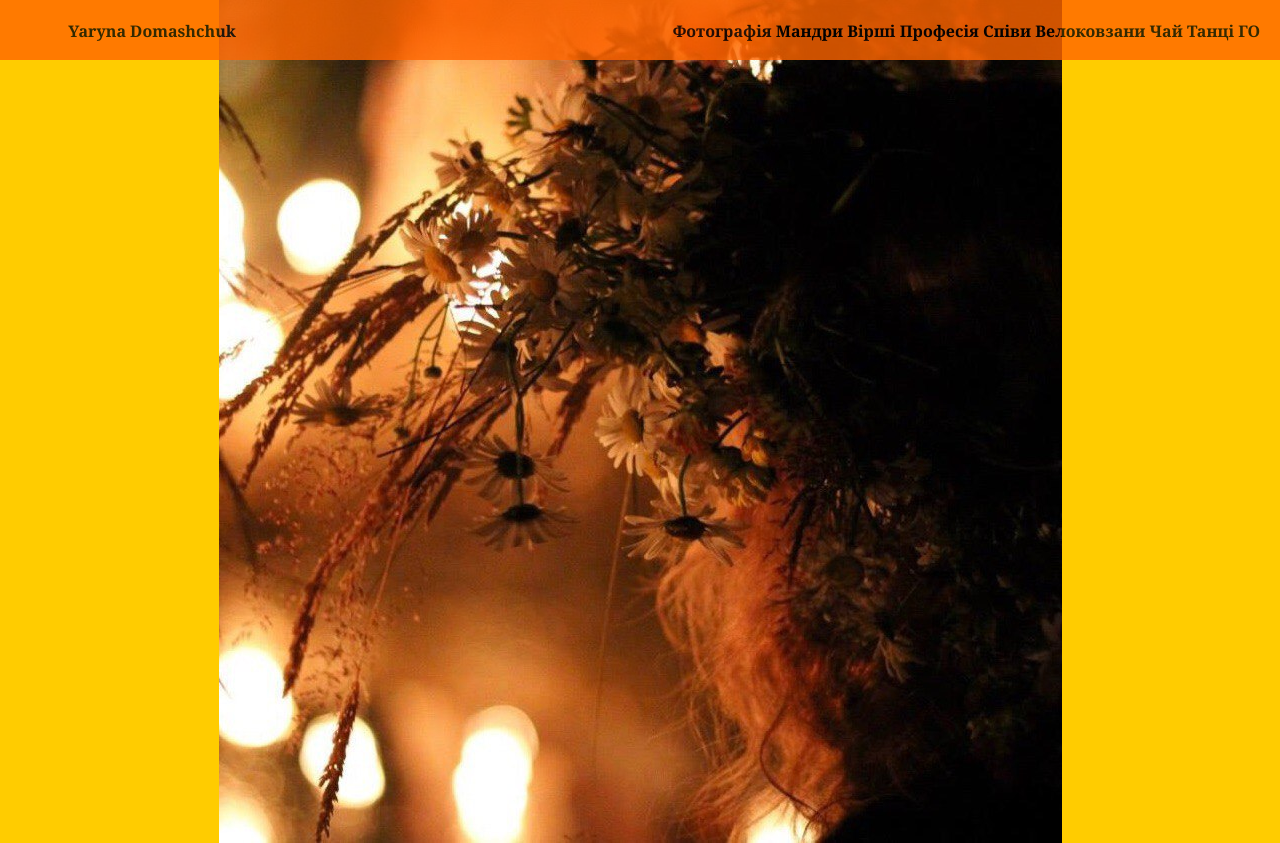
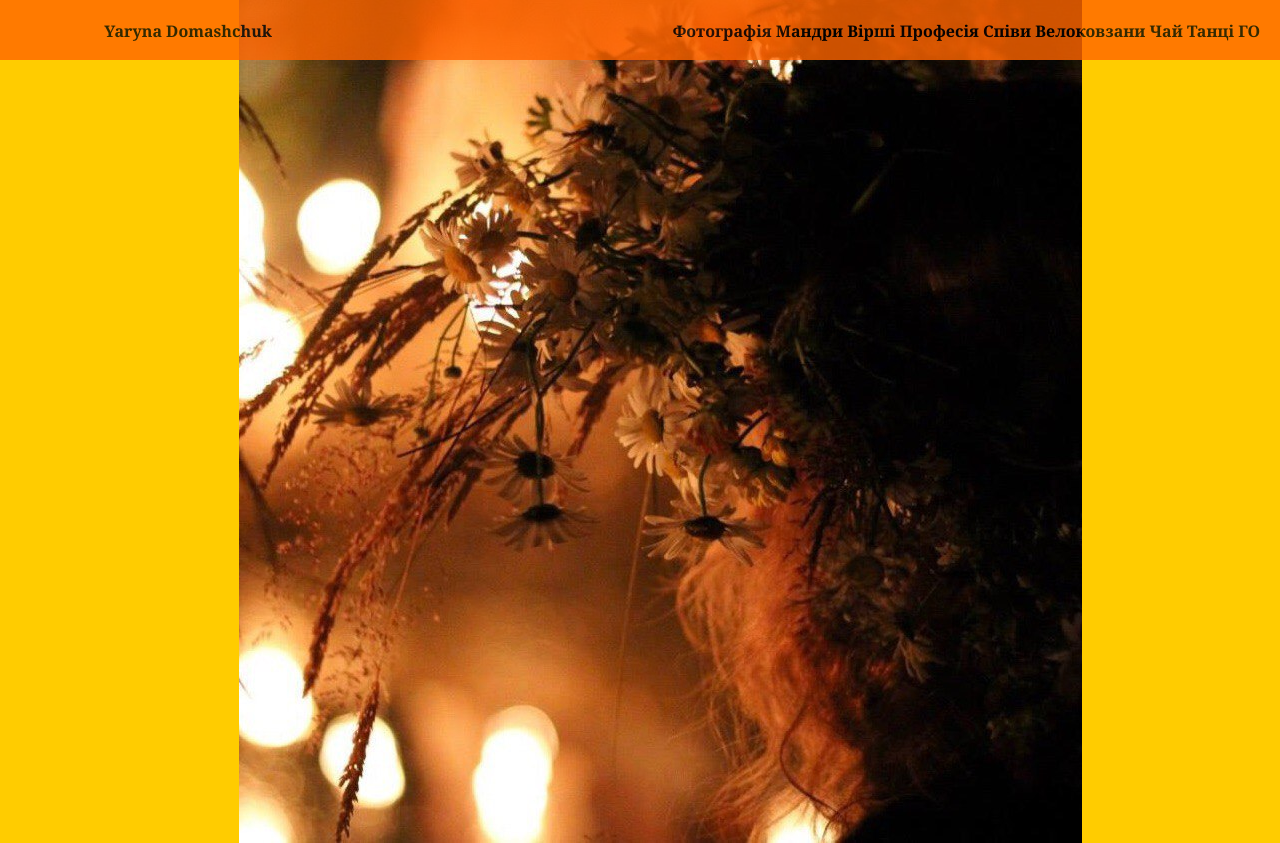
Before and after one commit to yaryna-domashchuk/lection2, a plain HTML site: page index.html in a window 1280 px wide. Shown: the top 843 px of the page. Drawn offline with Linux system fonts and the light colour scheme.

Commit message:
initial commit

```diff
--- a/css/index.css
+++ b/css/index.css
@@ -17,6 +17,7 @@ nav {
 #logo {
     float: left;
     width: 20%;
+    margin-left: 20px;
 }
 
 nav a {
@@ -32,13 +33,16 @@ nav a {
 
 #link-container {
     position: relative;
-    top: 20px;
-    right: 20px;
+    margin-top: 20px;
+    margin-right: 20px;
 }
 
 article {
     background-color: #FFCC00;
-    text-align: center
+    text-align: center;
+    margin-right: 20px;
+    margin-left:20px;
+    width:100%;
 }
 
 .quotation {
@@ -54,6 +58,7 @@ footer {
     clear: both;
     background-color: #FF6600;
     margin-bottom: 20px;
+    width:100%;
 }
 
 footer a {
@@ -64,7 +69,7 @@ footer a {
 .web {
     float: right;
     position: relative;
-    right: 40px;
+    margin-right: 40px;
 }
 
 .link {
@@ -75,4 +80,5 @@ footer a {
     position: relative;
     top: 80px;
     left: 30px;
+    width: 40%;
 }
```
